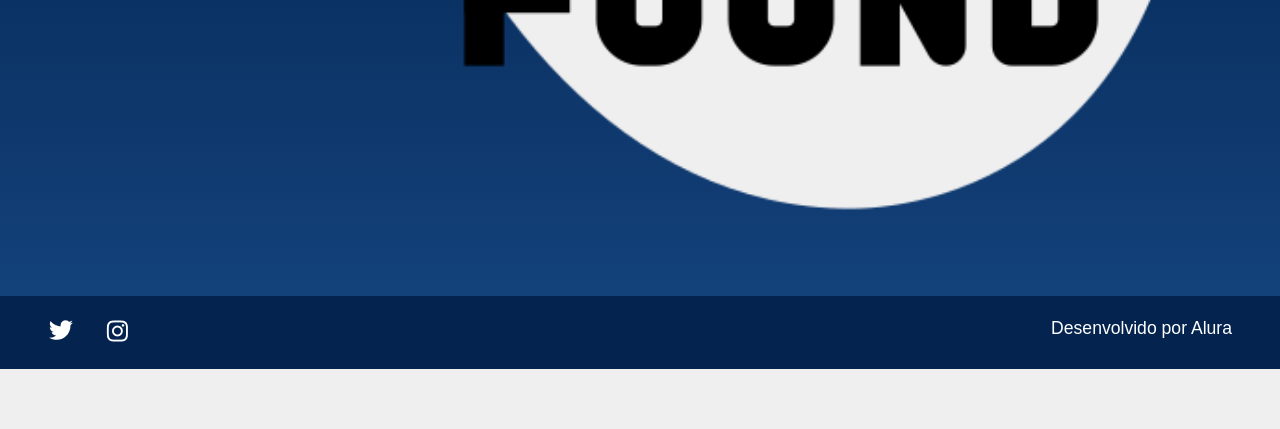
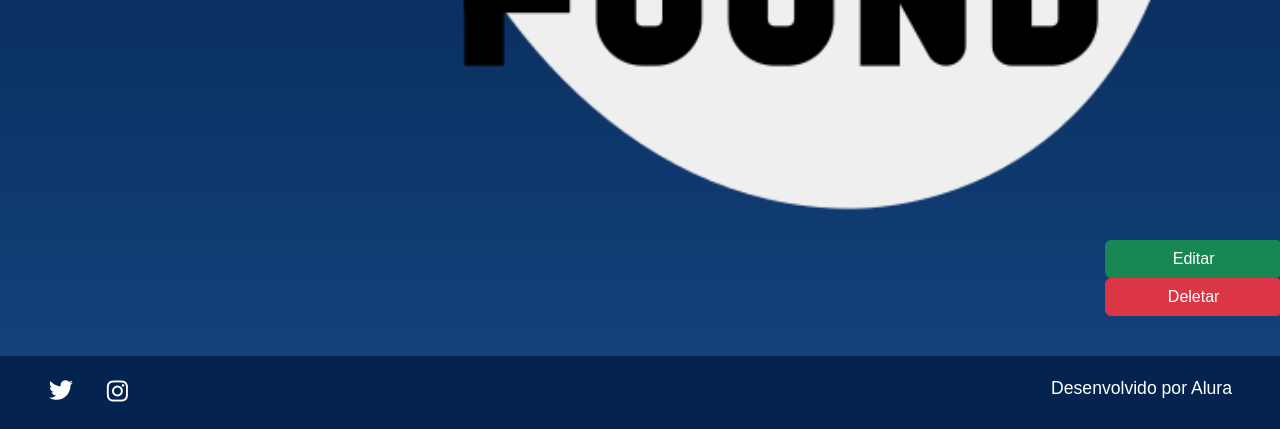
Before and after one commit to joseEliodoro-BSA/formacao_django, a Django app: template templates/galeria/imagem.html in a window 1280 px wide. Shown: the part 904-1333 px from the top of the page. Before the commit the page ends 1273 px from the top, so only its background shows below. Run offline with Django 5.2, Linux system fonts and the light colour scheme; the template is opened without the code that fills it, so the values that code supplies are empty.

Commit message:
feat: implementa o visual dos botões de editar e deletar imagem

```diff
--- a/templates/galeria/imagem.html
+++ b/templates/galeria/imagem.html
@@ -15,6 +15,23 @@
                                 <p class="imagem__descricao">{{ fotografia.legenda }}</p>
                                 <p class="imagem__texto">{{ fotografia.descricao }}</p>
                             </div>
+                            <div>
+                                <a
+                                    href="{% url 'editar-imagem' %}"
+                                    class="btn btn-success col-12"
+                                    style="padding: top 5px;"
+                                >
+                                    Editar
+                                </a>
+                                <a
+                                    href="{% url 'deletar-imagem'% }"
+                                    class="btn btn-danger col-12"
+                                    style="padding: top 5px;"
+                                >
+                                    Deletar
+                                </a>
+
+                            </div>
                         </div>
                     </div>
                 </section>
```
